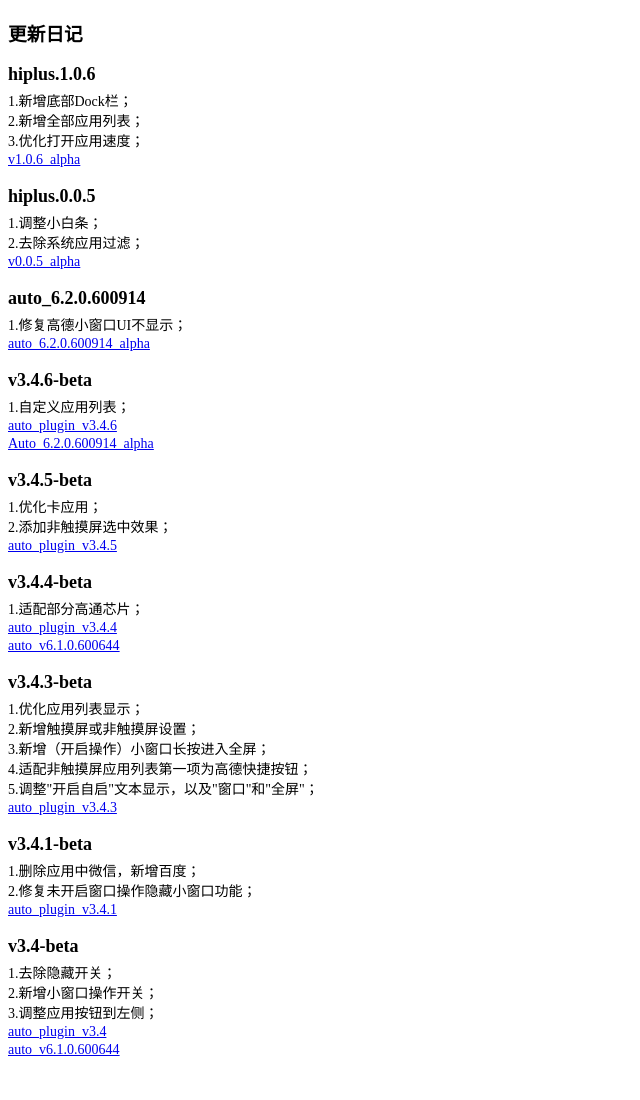
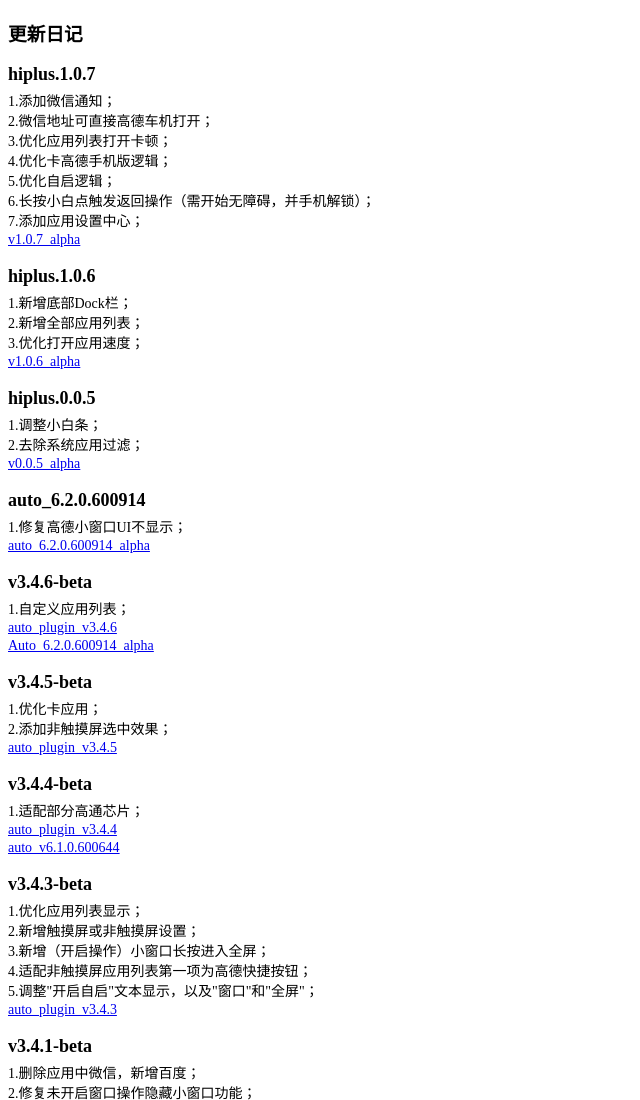
Before and after one commit to yenole/AutoNaviHicar, a plain HTML site: page index.html in a window 1280 px wide. Shown: the top 1100 px of the page, without its empty margins (0-640 px from the left). Before the commit the page ends 1066 px from the top, so only its background shows below. Drawn offline with Linux system fonts and the light colour scheme.

Commit message:
Update index.html

```diff
--- a/index.html
+++ b/index.html
@@ -19,6 +19,16 @@
 
 <body>
     <h3>更新日记</h3>
+    <span style="font-size: 18px; font-weight: bold;margin-bottom: 5px;">hiplus.1.0.7</span>
+    <span>1.添加微信通知；</span>
+    <span>2.微信地址可直接高德车机打开；</span>
+    <span>3.优化应用列表打开卡顿；</span>
+    <span>4.优化卡高德手机版逻辑；</span>
+    <span>5.优化自启逻辑；</span>
+    <span>6.长按小白点触发返回操作（需开始无障碍，并手机解锁）；</span>
+    <span>7.添加应用设置中心；</span>
+    <a target="_blank" href="https://yenole.lanzoue.com/b03vfyy0d">v1.0.7_alpha</a><br>
+    <br/>
     <span style="font-size: 18px; font-weight: bold;margin-bottom: 5px;">hiplus.1.0.6</span>
     <span>1.新增底部Dock栏；</span>
     <span>2.新增全部应用列表；</span>
```
